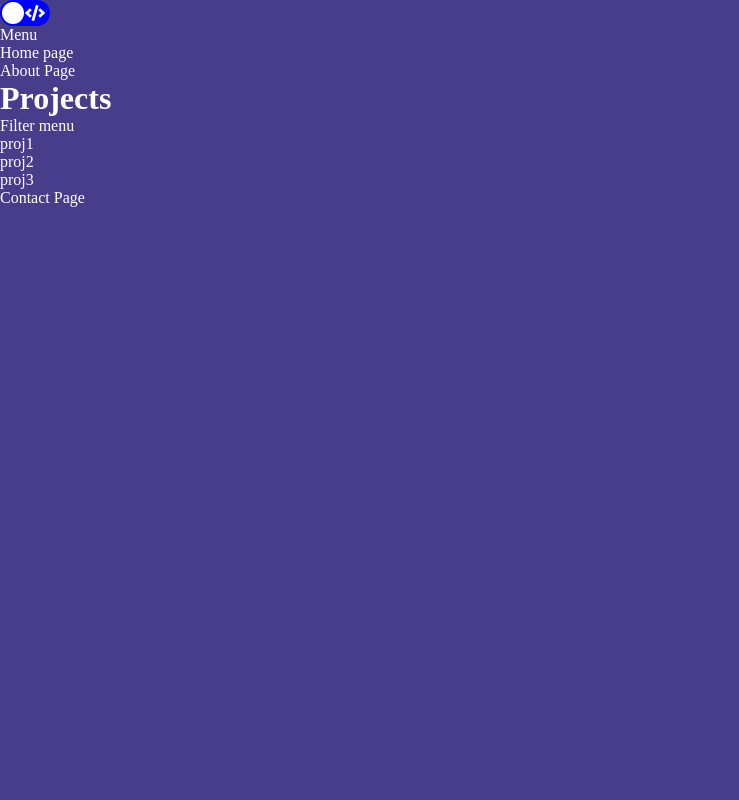
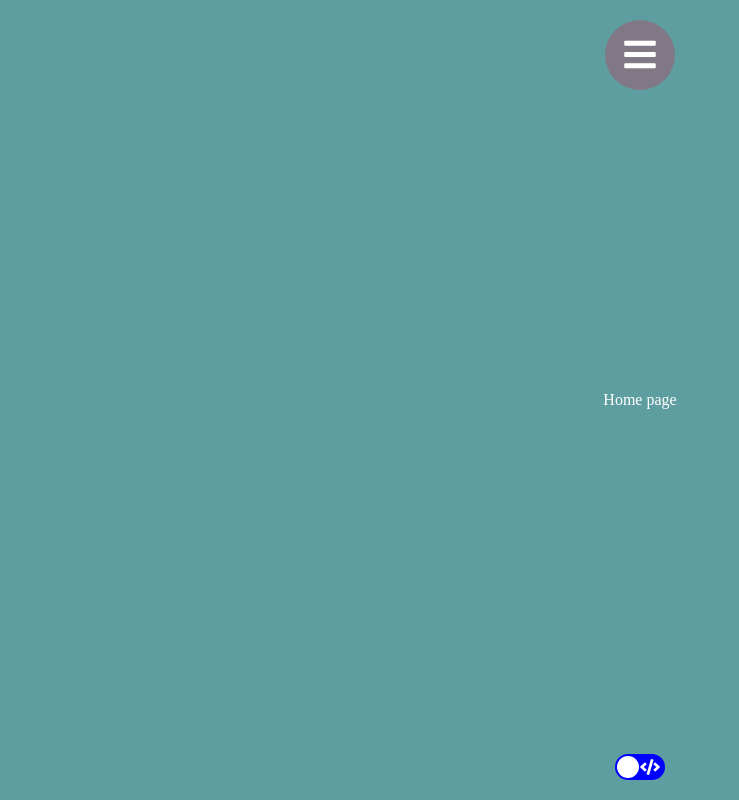
Before and after one commit to NTielman/Portfolio, a React (Create React App) app: page / in a window 1280 px wide. Shown: the whole page, without its empty margins (0-739 px from the left). Built offline with nearby package versions, Linux system fonts and the light colour scheme.

Commit message:
navbar functionality

```diff
--- a/src/App.css
+++ b/src/App.css
@@ -7,14 +7,22 @@
 
 html {
 height: 100vh;
+scroll-behavior: smooth;
 }
 
 .App,
-.page,
+#root,
 body {
 width: 100%;
 height: 100%;
-overflow: scroll;
+}
+
+.App {
+    overflow: scroll;
+    position: relative;
+    display: flex;
+    flex-direction: column;
+    align-items: center;
 }
 
 body {
@@ -29,6 +37,13 @@ body.lightMode {
 }
 
 /* toggle-bar  */
+.toggle-bar {
+    position: fixed;
+    bottom: 2.5%;
+    left: 50%;
+    transform: translateX(-50%);
+}
+
 .label {
     width: 50px;
     height: 26px;
@@ -53,6 +68,7 @@ body.lightMode {
     transition: 0.2s linear;
 }
 
+#menu-checkbox,
 .toggle-checkbox {
     opacity: 0;
     position: absolute;
@@ -65,3 +81,166 @@ body.lightMode {
 .toggle-checkbox:checked + .label .ball {
     transform: translateX(24px);
 }
+
+/* menu */
+.menu {
+    position: fixed;
+    width: 70px;
+    left: 50%;
+    top: 2.5%;
+    transform: translateX(-50%);
+}
+
+.btn {
+    width: 70px;
+    height: 70px;
+    background-color: rgba(220, 20, 60, 0.267);
+    border-radius: 50%;
+    position: absolute;
+    overflow: hidden;
+    display: flex;
+    flex-direction: column;
+    justify-content: center;
+    align-items: center;
+    cursor: pointer;
+    transition: 0.3s cubic-bezier(0.25, 0.8, 0.25, 1);
+}
+
+.btn::before {
+    --scale: 0;
+
+    content: attr(data-tooltip);
+    color: white;
+    background-color: rgba(90, 20, 220, 0.507);
+    padding: .5rem;
+    border-radius: 50%;
+    text-align: center;
+    height: 100%;
+    width: 100%;
+    position: absolute;
+    left: 50%;
+    display: flex;
+    justify-content: center;
+    align-items: center;
+    transform: translateX(-50%) scale(var(--scale));
+    transition: 150ms transform;
+}
+
+.btn .fas {
+    font-size: 36px;
+}
+
+.btn:hover .fas {
+    color: aqua;
+    /* color change on darkmode? */
+}
+
+.btn:hover::before {
+    --scale: 1;
+}
+
+.menuBtn,
+.closeBtn {
+    position: absolute;
+    transition: 0.3s ease;
+}
+
+.closeBtn {
+    transform: translateY(50px);
+    opacity: 0;
+}
+
+.btn:not(:first-child) {
+    opacity: 0;
+    z-index: -2;
+    transition: 0.3s cubic-bezier(0.87, -0.41, 0.19, 1.44);
+}
+
+.btn:nth-child(2) {
+    left: 0;
+    transition-delay: 0s;
+}
+
+.btn:nth-child(3) {
+    left: 0;
+    top: 0;
+    transition-delay: 0.1s;
+}
+
+.btn:nth-child(4) {
+    top: 0;
+    transition-delay: 0.2s;
+}
+
+.btn:nth-child(5) {
+    left: 0;
+    top: 0;
+    transition-delay: 0.3s;
+}
+
+.btn:nth-child(6) {
+    left: 0;
+    transition-delay: 0.4s;
+}
+
+#menu-checkbox:checked ~ .toggle-menu .btn .menuBtn {
+    transform: translateY(-50px);
+    opacity: 0;
+}
+
+#menu-checkbox:checked ~ .toggle-menu .btn .closeBtn {
+    transform: translateY(0px);
+    opacity: 1;
+}
+
+#menu-checkbox:checked ~ .toggle-menu .btn:nth-child(2) {
+    left: -100px;
+    opacity: 1;
+}
+
+#menu-checkbox:checked ~ .toggle-menu .btn:nth-child(3) {
+    left: -75px;
+    top: 72.5px;
+    opacity: 1;
+}
+
+#menu-checkbox:checked ~ .toggle-menu .btn:nth-child(4) {
+    top: 100px;
+    opacity: 1;
+}
+
+#menu-checkbox:checked ~ .toggle-menu .btn:nth-child(5) {
+    left: 75px;
+    top: 72.5px;
+    opacity: 1;
+}
+
+#menu-checkbox:checked ~ .toggle-menu .btn:nth-child(6) {
+    left: 100px;
+    opacity: 1;
+}
+
+/* overall page styling */
+.page {
+    width: 100%;
+    min-height: 100vh;
+    display: flex;
+    justify-content: center;
+    align-items: center;
+}
+
+.home {
+    background-color: cadetblue;
+}
+
+.about {
+    background-color: chartreuse;
+}
+
+.projects {
+    background-color: crimson;
+}
+
+.contact {
+    background-color: chocolate;
+}
--- a/src/components/AboutPage.js
+++ b/src/components/AboutPage.js
@@ -3,7 +3,7 @@ import React from 'react';
 const About = () => {
 
     return (
-        <div className='about page'>About Page</div>
+        <div className='about page' id='about'>About Page</div>
     );
 }
 
--- a/src/components/ContactPage.js
+++ b/src/components/ContactPage.js
@@ -3,7 +3,7 @@ import React from 'react';
 const Contact = () => {
 
     return (
-        <div className='contact page'>Contact Page</div>
+        <div className='contact page' id='contact'>Contact Page</div>
     );
 }
 
--- a/src/components/HomePage.js
+++ b/src/components/HomePage.js
@@ -6,7 +6,7 @@ const HomePage = () => {
     // const getChartData = useSelector(state => state.chartData);
 
     return (
-        <div className='home page'>
+        <div className='home page' id='home'>
             Home page
         </div>
     );
--- a/src/components/Nav.js
+++ b/src/components/Nav.js
@@ -3,7 +3,46 @@ import React from 'react';
 const Nav = () => {
 
     return (
-        <div>Menu</div>
+        <div className='menu'>
+            <input type='checkbox' id='menu-checkbox' />
+            <label htmlFor='menu-checkbox' className='toggle-menu'>
+                <div className='btn'>
+                    <i className="fas fa-bars menuBtn"></i>
+                    <i className="fas fa-times closeBtn"></i>
+                </div>
+
+                <div className="btn"
+                    onClick={() => { window.location.href = '#home' }}
+                    data-tooltip='Home'>
+                    <i className="fas fa-home"></i>
+                </div>
+                <div className="btn"
+                    onClick={() => { window.location.href = '#about' }}
+                    data-tooltip='About'>
+                    <i className="fas fa-user"></i>
+                </div>
+                <div className="btn"
+                    onClick={() => { window.location.href = '#projects' }}
+                    data-tooltip='Projects'>
+                    <i className="fas fa-pen"></i>
+                </div>
+                <div className="btn"
+                    onClick={() => {
+                        const tempLink = document.createElement('a');
+                        tempLink.setAttribute('href', process.env.PUBLIC_URL + '/NTielman.pdf');
+                        tempLink.setAttribute('download', 'NTielman-resume.pdf');
+                        tempLink.click()
+                    }}
+                    data-tooltip='Resume'>
+                    <i className="fas fa-file"></i>
+                </div>
+                <div className="btn"
+                    onClick={() => { window.location.href = '#contact' }}
+                    data-tooltip='Contact'>
+                    <i className="fas fa-envelope-open-text"></i>
+                </div>
+            </label>
+        </div>
     );
 }
 
--- a/src/components/ProjectsPage.js
+++ b/src/components/ProjectsPage.js
@@ -6,7 +6,7 @@ const Projects = () => {
     const projectArray = ['proj1', 'proj2', 'proj3']
 
     return (
-        <div className='projects page'>
+        <div className='projects page' id='projects'>
             <h1>Projects</h1>
             <FilterMenu />
             {projectArray.map(project => {
--- a/src/components/ToggleBar.js
+++ b/src/components/ToggleBar.js
@@ -7,18 +7,18 @@ const ToggleBar = () => {
     const isChecked = useSelector(state => state.darkMode);
 
     return (
-        <div>
+        <div className='toggle-bar'>
             <input
                 type='checkbox'
                 className='toggle-checkbox'
-                id='toggle-bar'
+                id='toggle-checkbox'
                 name="toggle-theme"
                 value={isChecked}
                 onChange={() => {
                     dispatch(toggleMode())
                     document.body.classList.toggle('lightMode')
                 }} />
-            <label htmlFor='toggle-bar' className='label'>
+            <label htmlFor='toggle-checkbox' className='label'>
                 <i className="fas fa-pencil-alt"></i>
                 <i className="fas fa-code"></i>
                 <div className='ball'></div>
```
Also changed, not shown: 1 other file (tests, documents, lock files or other folders).
